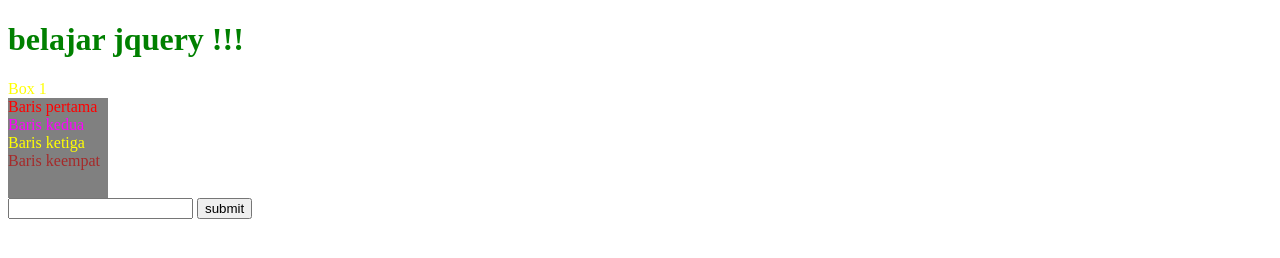
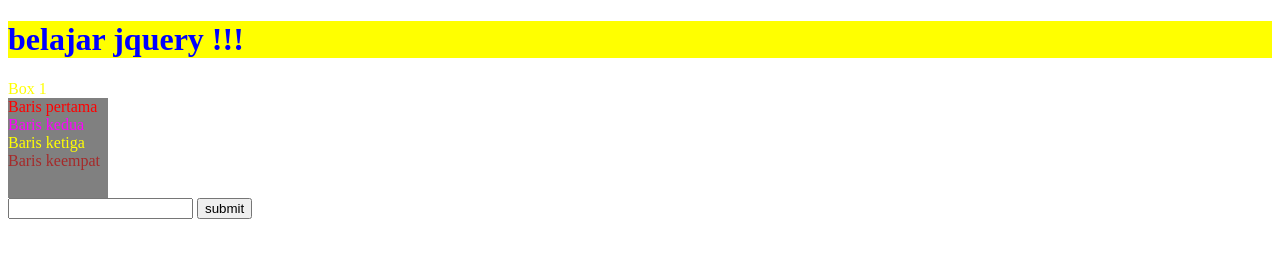
Before and after one commit to boyet007/jquery-tutorial, a plain HTML site: page index.html in a window 1280 px wide. Both pictures are taken after a click on the element "belajar jquery !!!". Drawn offline with nearby package versions, Linux system fonts and the light colour scheme.

Commit message:
6 css Jquery

```diff
--- a/index.html
+++ b/index.html
@@ -6,7 +6,13 @@
     <meta http-equiv="X-UA-Compatible" content="ie=edge">
     <title>Document</title>
     <style>
-    #box-wrapped{ width: 100px; height: 100px; background:grey; }</style>
+        #box-wrapped{ width: 100px; height: 100px; background:grey; }
+        .change{
+            background: Yellow;
+            color: blue;
+        }
+
+    </style>
 </head>
 <body>
 
@@ -42,22 +48,34 @@
             $('.boxes:eq(2)').css('color', 'yellow');
 
             // ---------- event -------
-            $('h1').click(function() {
-                $('h1').css('color', 'red'); //h1 diklik berubah jadi merah
-            });
+             $('h1').click(function() {
+            //     $('h1').css({
+            //         'color' : 'red',
+            //         'fontSize' : '20px',
+            //         'backgroundColor' : 'yellow'
+            //     }); //h1 diklik berubah jadi merah
+            // });
 
-            $('h1').mouseenter(function() {
-                $('h1').css('color', 'yellow'); //h1 di kenai mouse berubah kuning
-            });
 
-            $('h1').mouseleave(function() {
-                $('h1').css('color', 'green'); //h1 ditinggal mouse berubah warna hijau
-            });
+                //add class ketika di click
+                // $('h1').addClass('change');
 
-            $('.boxes').mouseenter(function() {
+                //toggle class otomatis ketika ada kelas dihapus, ketka ga ada ditambahkan
+                $('h1').toggleClass('change');
+             });
+
+            //$('h1').mouseenter(function() {
+               // $('h1').css('color', 'yellow'); //h1 di kenai mouse berubah kuning
+            //});
+
+            //$('h1').mouseleave(function() {
+                //$('h1').css('color', 'green'); //h1 ditinggal mouse berubah warna hijau
+            //});
+
+            //$('.boxes').mouseenter(function() {
                 //semua kelas diboxes menjadi item
-                $('.boxes').css('color', 'black');
-            });
+               // $('.boxes').css('color', 'black');
+            //});
 
             $('.boxes').mouseenter(function() {
                 $(this).css('color', 'black');
```
